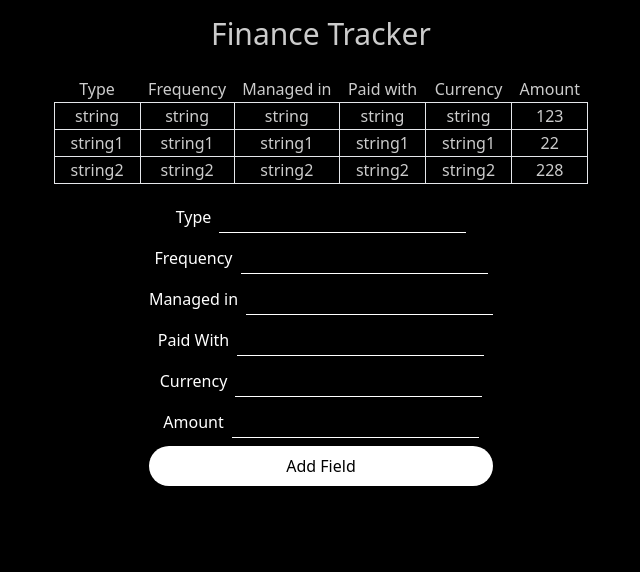
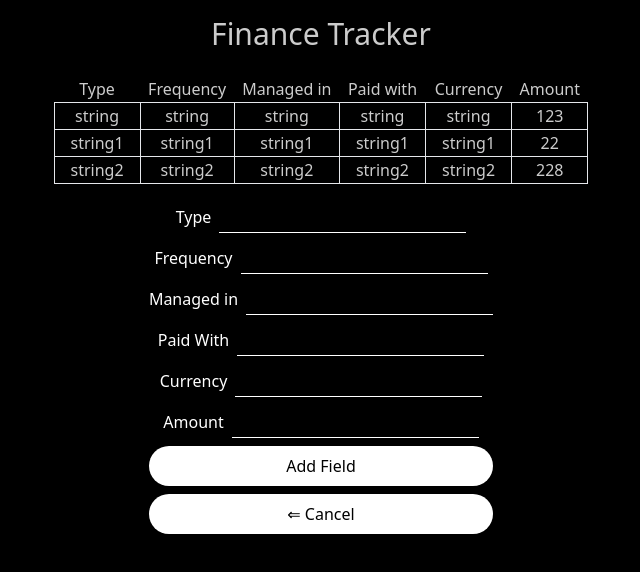
Before and after one commit to IvanWake/finance-tracker, a Next.js app: page / in a window 1280 px wide. Both pictures are taken after a click on the button "Add Field". Shown: the top 572 px of the page, without its empty margins (319-959 px from the left). Built offline with nearby package versions, Linux system fonts and the light colour scheme.

Commit message:
Add button cancel

```diff
--- a/components/Fields/AddField.tsx
+++ b/components/Fields/AddField.tsx
@@ -5,16 +5,16 @@ import AddFieldForm from "@/components/Fields/AddFieldForm";
 const AddField = () => {
     const [isFormVisible, setIsFormVisible] = useState(false);
 
-    const addFieldHandler = () =>
+    const hideFormHandler = () =>
         setIsFormVisible(prevState => !prevState);
     return (
         <>
 
             { isFormVisible ?
-                <AddFieldForm onAddField={addFieldHandler} /> :
+                <AddFieldForm onHideForm={hideFormHandler} /> :
                 <button
                     type="button"
-                    onClick={addFieldHandler}
+                    onClick={hideFormHandler}
                     className="bg-white rounded-full py-2 px-4 text-black font-medium">
                     Add Field
                 </button>
--- a/components/Fields/AddFieldForm.tsx
+++ b/components/Fields/AddFieldForm.tsx
@@ -3,7 +3,7 @@ import { useForm } from "react-hook-form";
 import { useTracks } from "@/store/tracks-store";
 
 type Props = {
-    onAddField: () => void
+    onHideForm: () => void
 }
 
 type FormFields = {
@@ -15,7 +15,7 @@ type FormFields = {
     amount: number,
 };
 
-const AddFieldForm = ({onAddField}: Props) => {
+const AddFieldForm = ({ onHideForm }: Props) => {
     const {
         handleSubmit,
         register
@@ -31,7 +31,7 @@ const AddFieldForm = ({onAddField}: Props) => {
                 currency: fields.fieldCurrency,
                 amount: fields.fieldAmount,
             });
-        onAddField();
+        onHideForm();
     }
 
     return (
@@ -95,6 +95,12 @@ const AddFieldForm = ({onAddField}: Props) => {
                 className="bg-white rounded-full py-2 px-4 text-black font-medium">
                 Add Field
             </button>
+            <button
+                type="button"
+                onClick={() => onHideForm()}
+                className="bg-white rounded-full py-2 px-4 text-black font-medium">
+                &#8656; Cancel
+            </button>
         </form>
     );
 }
```
